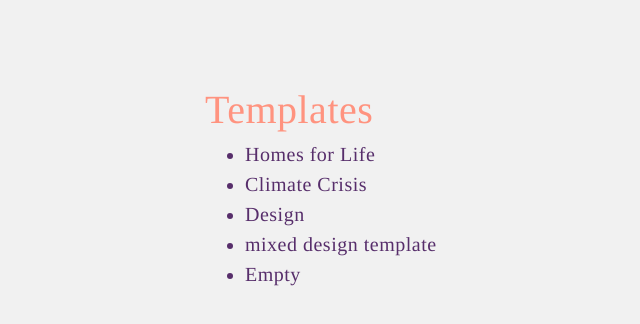
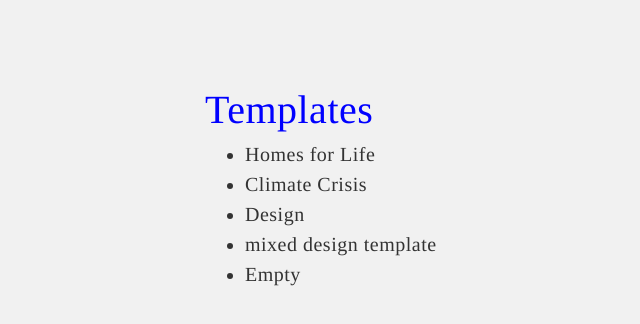
Before and after one commit to fidelthomet/futuring-machines, a Vue app: page / in a window 1280 px wide. Shown: the top 324 px of the page, without its empty margins (35-675 px from the left). Built offline with nearby package versions, Linux system fonts and the light colour scheme.

Commit message:
Minor design changes.

```diff
--- a/src/assets/main.css
+++ b/src/assets/main.css
@@ -14,13 +14,13 @@
   --color-selection: rgba(0, 127, 255, 0.5);
   --color-cursor: rgb(0, 127, 255); */
 
-  --color-base: #572E6B;
+  /* --color-base: #572E6B;
   --color-high: #FF937F;
-  --color-selection: #FF937F30;
+  --color-selection: #FF937F30; */
 
-  /* --color-base: #333333;
+  --color-base: #333333;
   --color-high: #0000FF;
-  --color-selection: #0000FF20; */
+  --color-selection: #00FF0040;
 
   --color-text: var(--color-high);
   --color-accent: var(--color-base);
@@ -54,9 +54,16 @@ button {
   background-color: white;
   color: var(--color-high);
   border: 1.5px solid var(--color-high);
+  /* background-color: var(--color-high);
+  color: white;
+  border: 1.5px solid var(--color-high); */
+
+  box-shadow: 0px 2px 0px var(--color-high)
 }
 
 button:hover {
   background-color: var(--color-high);
   color: white;
+  /* background-color: white;
+  color: var(--color-high); */
 }
```
